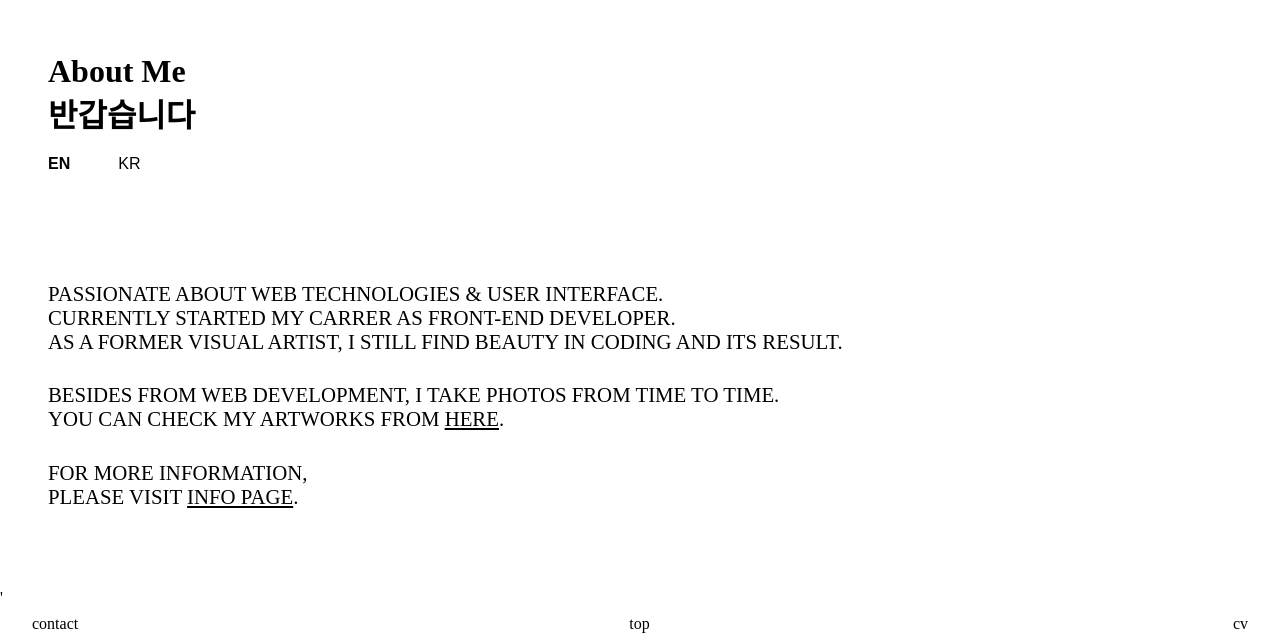
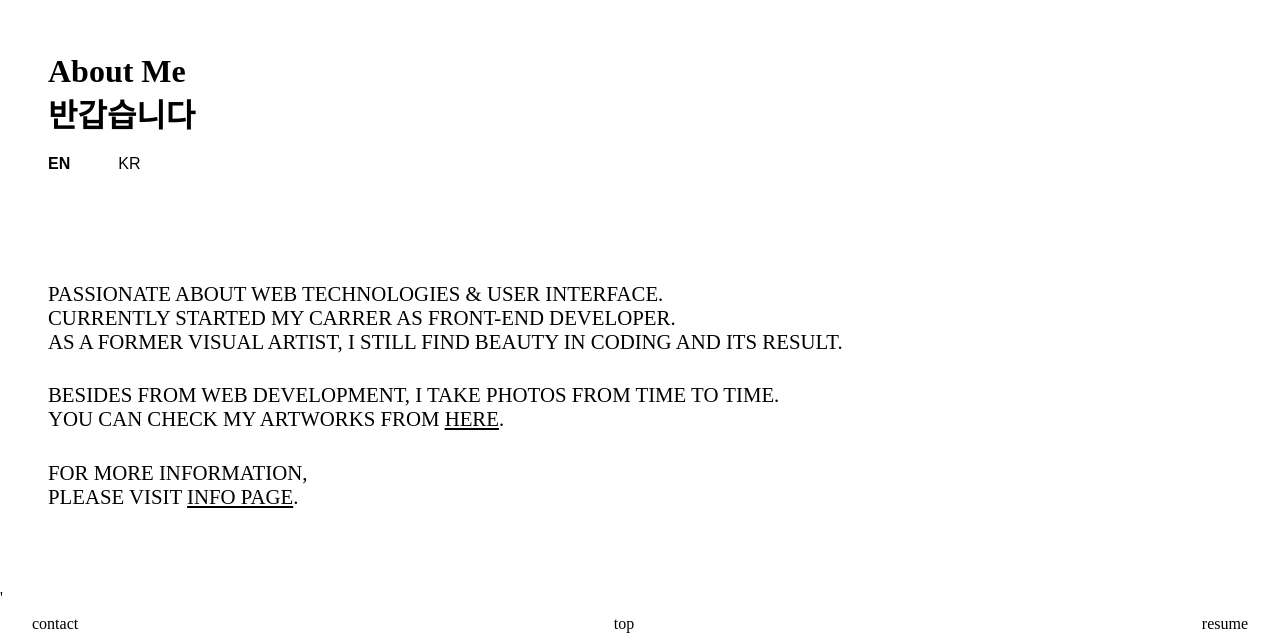
Before and after one commit to 0teklee/blog, a Next.js app: page / in a window 1280 px wide. Shown: the part 1057-1698 px from the top of the page. Built offline with nearby package versions, Linux system fonts and the light colour scheme; no server answers; the database is empty; a web font is replaced by a local one.

Commit message:
fix: minor style changes, detail page nav error fixed

```diff
--- a/components/Module/Footer.tsx
+++ b/components/Module/Footer.tsx
@@ -31,7 +31,7 @@ const Footer = () => {
         <__Button onClick={handleContact}>contact</__Button>
         <__Button onClick={handleTop}>top</__Button>
         <__Button>
-          <Link href="https://www.naver.com">cv</Link>
+          <Link href="https://www.naver.com">resume</Link>
         </__Button>
       </__Flex>
     </__Wrapper>
@@ -39,8 +39,8 @@ const Footer = () => {
 };
 
 const __Wrapper = styled.div`
-  /* position: fixed; */
-  bottom: 0;
+  position: sticky;
+  top: 0;
   width: 100%;
   padding: 0.5rem 2rem;
 
```
Also changed, not shown: components/Template/Blog/BlogDetailPageTemplate.tsx (+11 -3 lines), components/Template/Blog/BlogListPageTemplage.tsx (+7 -2 lines).
